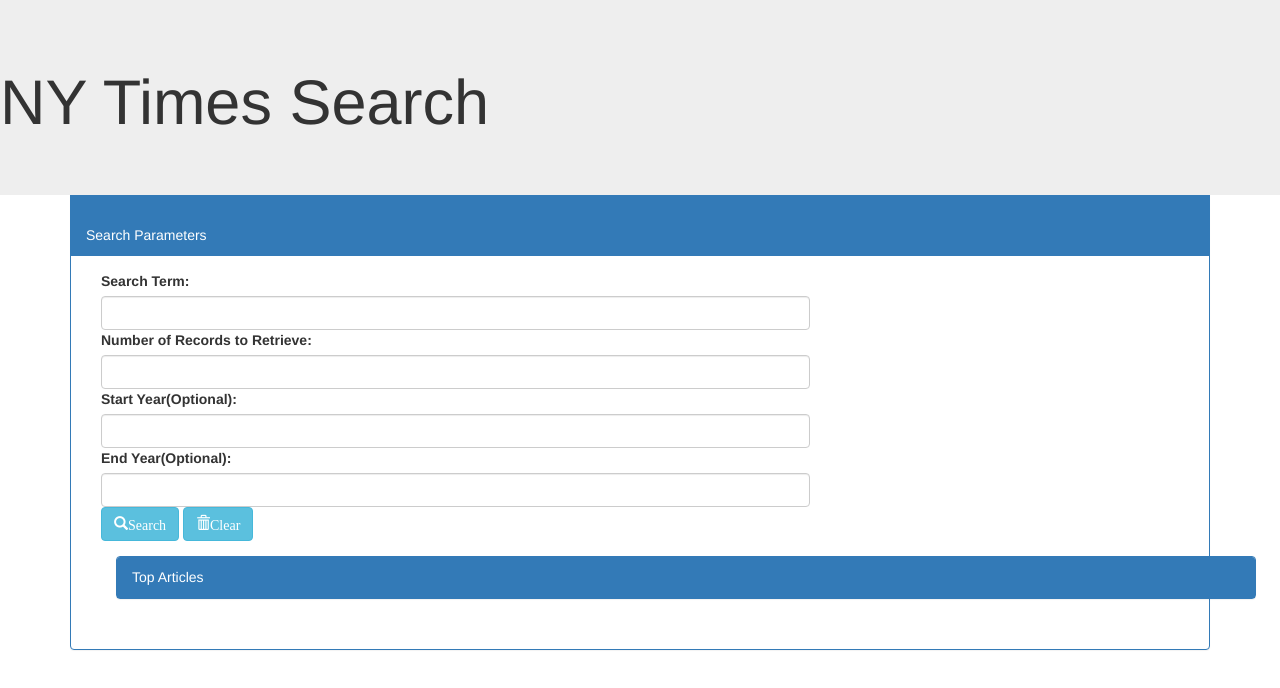
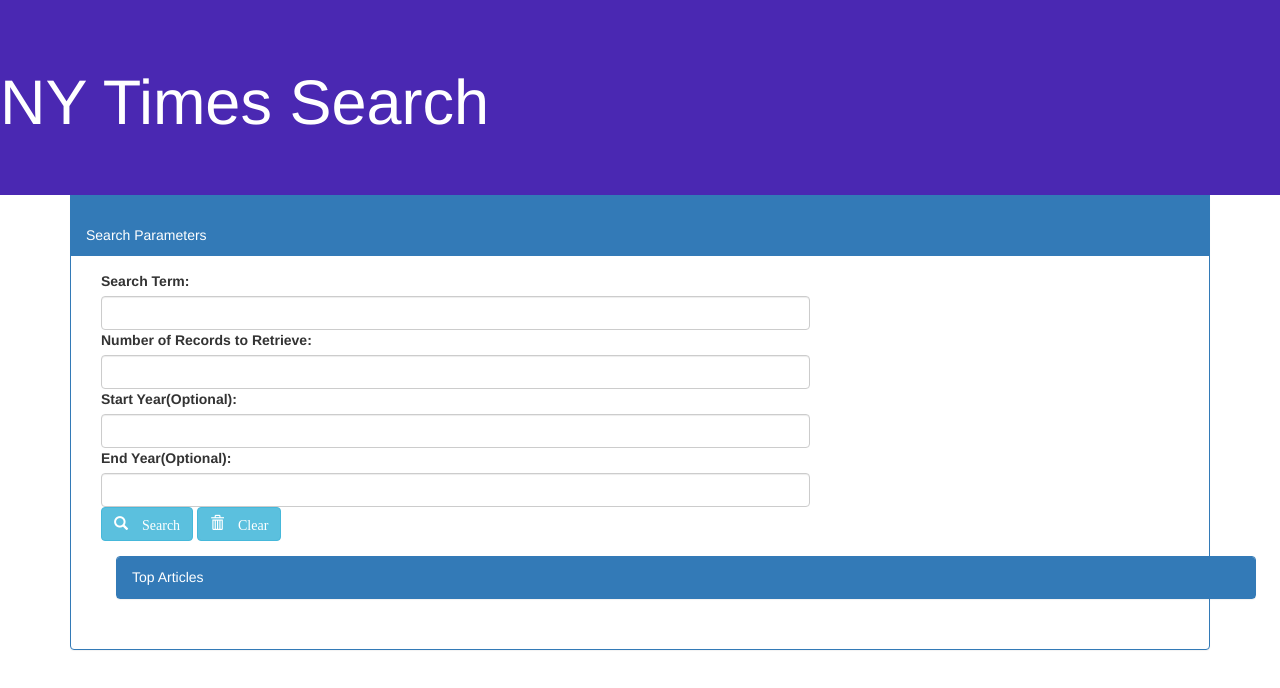
Before and after one commit to karinclimber/NY-Times-Search, a plain HTML site: page index.html in a window 1280 px wide. Drawn offline with nearby package versions, Linux system fonts and the light colour scheme.

Commit message:
js visible

```diff
--- a/assets/css/style.css
+++ b/assets/css/style.css
@@ -0,0 +1,4 @@
+.jumbotron {
+    background-color: #4a28b2;
+    color: white;
+}
--- a/index.html
+++ b/index.html
@@ -36,10 +36,10 @@
                         <label for="end">End Year(Optional):</label>
                  <input type="text" class="form-control" id="end">
                     <button type="search" class="btn btn-info">
-                        <span class="glyphicon glyphicon-search">Search</span>
+                        <span class="glyphicon glyphicon-search"> Search</span>
                              </button>
                      <button type="clear" class="btn btn-info">
-                        <span class="glyphicon glyphicon-trash">Clear</span>
+                        <span class="glyphicon glyphicon-trash"> Clear</span>
                              </button>
         </div>
         <div class="col-lg-4">
@@ -61,8 +61,8 @@
     <script src="https://cdnjs.cloudflare.com/ajax/libs/jquery/3.2.1/jquery.js"></script>
     <!--Bootstrap JS-->
 <script src="https://maxcdn.bootstrapcdn.com/bootstrap/3.3.7/js/bootstrap.min.js" integrity="sha384-Tc5IQib027qvyjSMfHjOMaLkfuWVxZxUPnCJA7l2mCWNIpG9mGCD8wGNIcPD7Txa" crossorigin="anonymous"></script>
-    <!--My JS
-<script type="text/javascript" src="assets/javascript/search.js"></script>-->
+    <!--JS-->
+    <script type="text/javascript" src="assets/javascript/search.js"></script>
 
 </body>
 </html>
```
Also changed, not shown: assets/javascript/search.js (renamed from assets/search.js).
